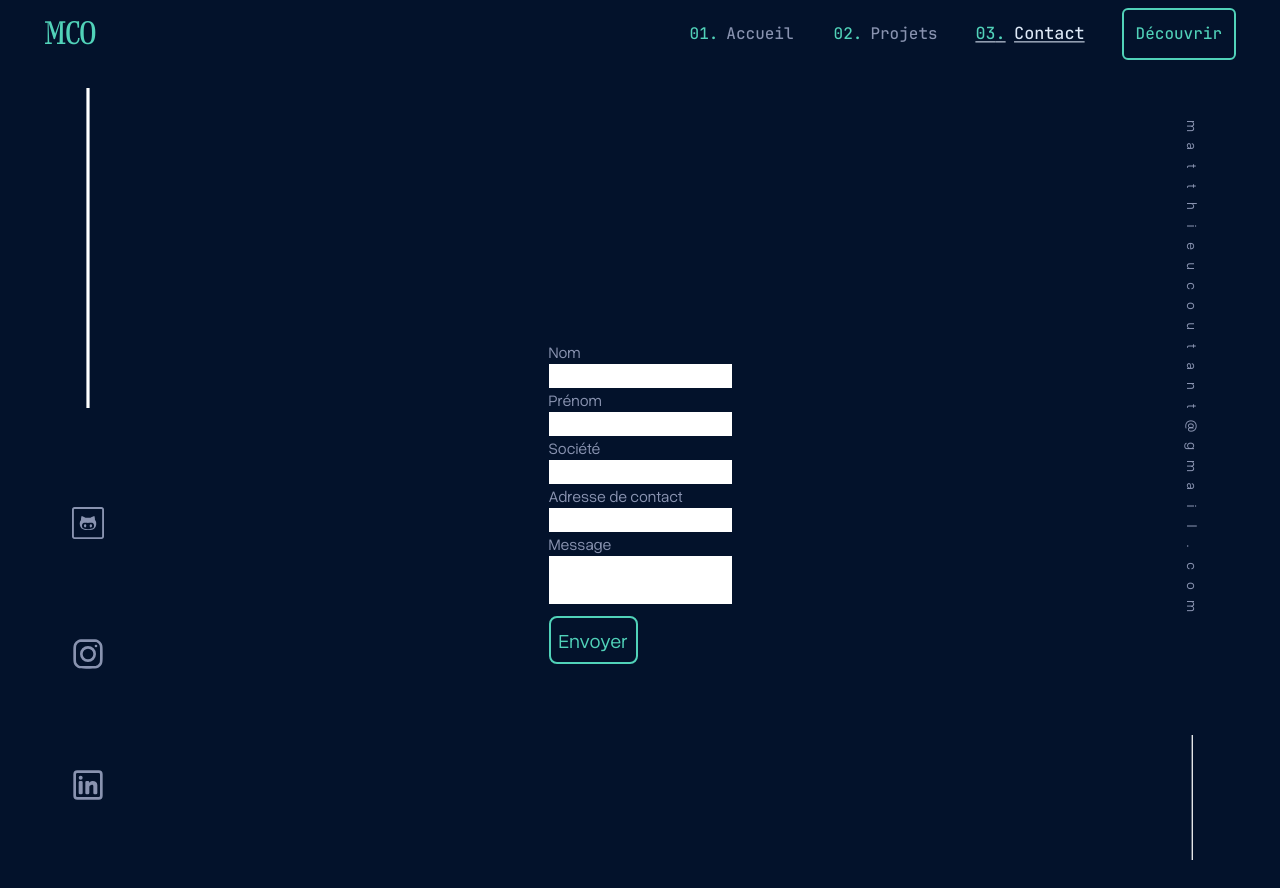
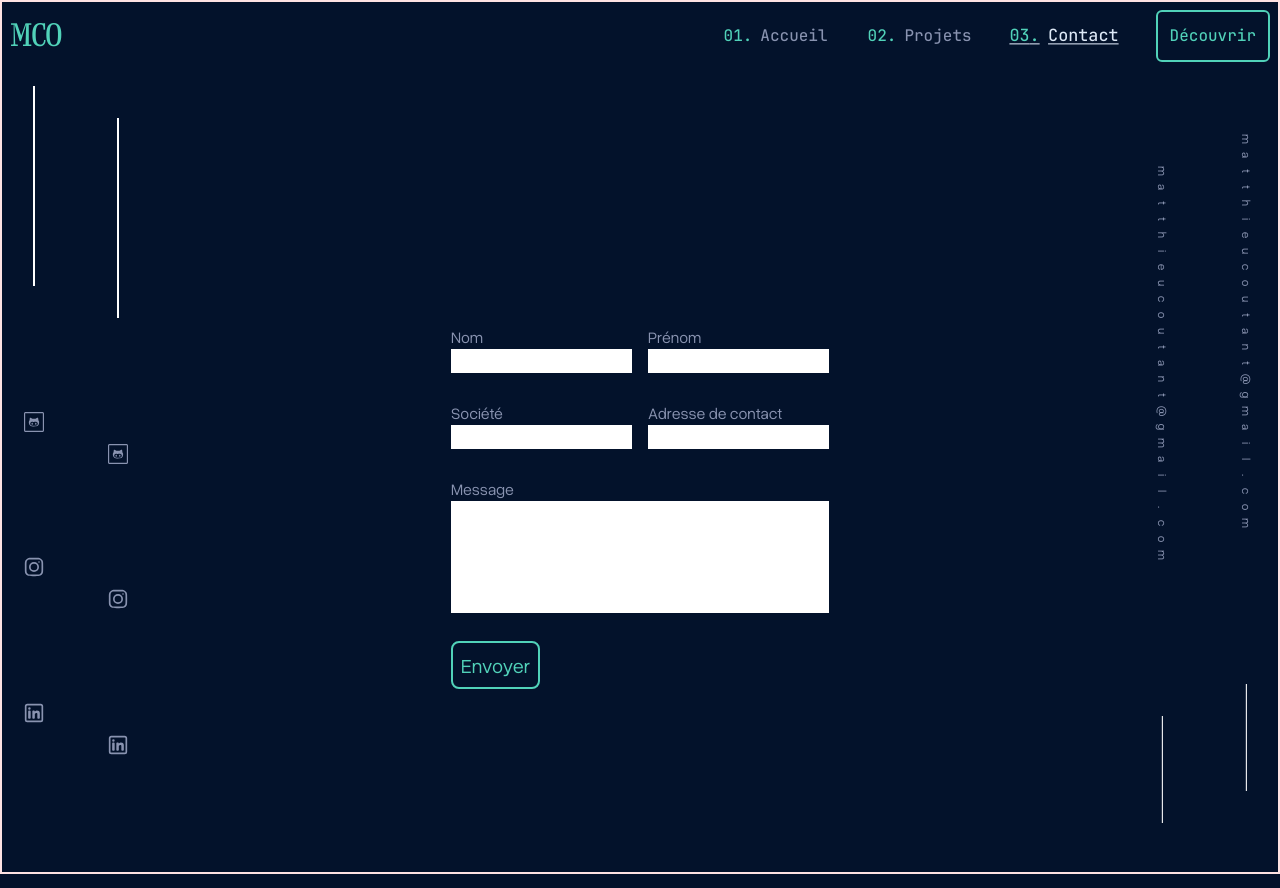
Before and after one commit to Coucodeur/portfolio-react-tailwindcss, a React (Vite) app: page /contact in a window 1280 px wide. Built offline with nearby package versions, Linux system fonts and the light colour scheme; no server answers.

Commit message:
ajout d'un layout général et implémantation dans le site

```diff
--- a/index.html
+++ b/index.html
@@ -1,4 +1,4 @@
-<!doctype html>
+<!DOCTYPE html>
 <html lang="en" class="bg-primary">
     <head>
         <meta charset="UTF-8" />
@@ -7,7 +7,10 @@
         <title>Matthieu COUTANT</title>
     </head>
     <body>
-    <div id="root" class="min-w-svw font-overused scroll-smooth text-textcolor container min-h-dvh mx-auto border-none border-red-100"></div>
+        <div
+            id="root"
+            class="min-w-svw font-overused scroll-smooth text-textcolor container min-h-dvh mx-auto border-2 border-red-100"
+        ></div>
         <script type="module" src="/src/main.jsx"></script>
     </body>
 </html>
--- a/src/App.jsx
+++ b/src/App.jsx
@@ -1,22 +1,22 @@
-import Navbar from './components/navbar/navbar';
-import Acceuil from './pages/acceuil/acceuil';
-import Projet from './pages/projet/projet';
-import Contact from './pages/contact/contact';
-import Mco from './pages/mco/mco';
+import Navbar from "./components/navbar/navbar";
+import Acceuil from "./pages/acceuil/acceuil";
+import Projet from "./pages/projet/projet";
+import Contact from "./pages/contact/contact";
+import Mco from "./pages/mco/mco";
+import Layout from "./components/shared/Layout";
 
-import { BrowserRouter, Route, Routes } from 'react-router-dom';
+import { BrowserRouter, Route, Routes } from "react-router-dom";
 
 export default function App() {
     return (
         <BrowserRouter>
-      <Navbar />
             <Routes>
-        <Route path="/" element={<Acceuil />} />
-        <Route path="/projet" element={<Projet />} />
-        <Route path="/contact" element={<Contact />} />
-        <Route path="/mco" element={<Mco />} />
-        {/* path="*" fonctionne si jamais l'url ne correspond à rien de déclaré au dessus */}
-        <Route path="*" element={<Acceuil />} />
+                <Route path="/" element={<Layout />}>
+                    <Route index element={<Acceuil />} />
+                    <Route path="projet" element={<Projet />} />
+                    <Route path="contact" element={<Contact />} />
+                    <Route path="mco" element={<Mco />} />
+                </Route>
             </Routes>
         </BrowserRouter>
     );
--- a/src/components/leftside/leftside.jsx
+++ b/src/components/leftside/leftside.jsx
@@ -1,8 +1,8 @@
-import { Link } from 'react-router-dom';
+import { Link } from "react-router-dom";
 
 const Leftside = () => {
     return (
-    <div className="w-44 h-screen max-lg:w-10 grid justify-center gap-3">
+        <div className="w-16 h-[750px]  md:grid justify-center gap-3 hidden">
             <svg
                 className="w-100 fill-textcolor hover:fill-importanttextcolor transition-all"
                 viewBox="0 0 10 100"
@@ -10,9 +10,9 @@ const Leftside = () => {
                 <line x1="5" y1="0" x2="5" y2="100" stroke="white" />
             </svg>
 
-      <Link to={'https://github.com/Coucodeur'} target="_blank">
+            <Link to={"https://github.com/Coucodeur"} target="_blank">
                 <svg
-          className="w-8 fill-textcolor hover:fill-importanttextcolor transition-all"
+                    className="w-5 fill-textcolor hover:fill-importanttextcolor transition-all"
                     viewBox="-143 145 512 512"
                 >
                     <path d="M329 145h-432c-22.1 0-40 17.9-40 40v432c0 22.1 17.9 40 40 40h432c22.1 0 40-17.9 40-40V185c0-22.1-17.9-40-40-40zm10 472c0 5.5-4.5 10-10 10h-432c-5.5 0-10-4.5-10-10V185c0-5.5 4.5-10 10-10h432c5.5 0 10 4.5 10 10v432z" />
@@ -21,11 +21,11 @@ const Leftside = () => {
                 </svg>
             </Link>
             <Link
-        to={'https://help.instagram.com/110121795815331/?helpref=uf_share'}
+                to={"https://help.instagram.com/110121795815331/?helpref=uf_share"}
                 target="_blank"
             >
                 <svg
-          className="w-8 fill-textcolor hover:fill-importanttextcolor transition-all"
+                    className="w-5 fill-textcolor hover:fill-importanttextcolor transition-all"
                     viewBox="0 0 24 24"
                 >
                     <g>
@@ -45,12 +45,12 @@ const Leftside = () => {
             </Link>
             <Link
                 to={
-          'https://www.linkedin.com/public-profile/settings?lipi=urn%3Ali%3Apage%3Ad_flagship3_profile_self_edit_contact-info%3BeEeci7A4RNKTbfeEZGQ8Gg%3D%3D'
+                    "https://www.linkedin.com/public-profile/settings?lipi=urn%3Ali%3Apage%3Ad_flagship3_profile_self_edit_contact-info%3BeEeci7A4RNKTbfeEZGQ8Gg%3D%3D"
                 }
                 target="_blank"
             >
                 <svg
-          className="w-8 fill-textcolor hover:fill-importanttextcolor transition-all"
+                    className="w-5 fill-textcolor hover:fill-importanttextcolor transition-all"
                     viewBox="0 0 24 24"
                 >
                     <path d="M6.5 8a1.5 1.5 0 1 0 0-3 1.5 1.5 0 0 0 0 3ZM5 10a1 1 0 0 1 1-1h1a1 1 0 0 1 1 1v8a1 1 0 0 1-1 1H6a1 1 0 0 1-1-1v-8ZM11 19h1a1 1 0 0 0 1-1v-4.5c0-1.5 3-2.5 3-.5v5a1 1 0 0 0 1 1h1a1 1 0 0 0 1-1v-6c0-2-1.5-3-3.5-3S13 10.5 13 10.5V10a1 1 0 0 0-1-1h-1a1 1 0 0 0-1 1v8a1 1 0 0 0 1 1Z" />
--- a/src/components/navbar/navbar.jsx
+++ b/src/components/navbar/navbar.jsx
@@ -1,12 +1,12 @@
-import { NavLink, Link } from 'react-router-dom';
+import { NavLink, Link } from "react-router-dom";
 const Navbar = () => {
     const links = [
-    { number: '01', name: 'Accueil', url: '/' },
-    { number: '02', name: 'Projets', url: '/projet' },
-    { number: '03', name: 'Contact', url: '/contact' },
+        { number: "01", name: "Accueil", url: "/" },
+        { number: "02", name: "Projets", url: "/projet" },
+        { number: "03", name: "Contact", url: "/contact" },
     ];
     return (
-    <nav className="w-full flex justify-between items-center pt-2 px-2 md:px-11">
+        <nav className="w-full flex justify-between items-center pt-2 px-2 md:px-2">
             {/* <div className="w-full px-14 max-lg:px-2 max-lg:text-xs flex justify-between items-center"> */}
             <Link
                 to="/"
@@ -27,7 +27,9 @@ const Navbar = () => {
                                 className="hover:text-importanttextcolor hover:scale-105 transition-all items-center flex"
                             >
                                 <div className="flex gap-1 md:gap-2">
-                  <span className=" text-importantcolor">{link.number}.</span>
+                                    <span className=" text-importantcolor">
+                                        {link.number}.
+                                    </span>
                                     <span>{link.name}</span>
                                 </div>
                             </NavLink>
@@ -35,7 +37,7 @@ const Navbar = () => {
                     ))}
                 </ul>
                 <Link
-          to={'/mco'}
+                    to={"/mco"}
                     className="text-importantcolor  border-2 border-importantcolor px-1 py-1 md:px-3 md:py-3  rounded-md hover:bg-importantcolor hover:text-primary transition-all"
                 >
                     Découvrir
--- a/src/components/projectcard/projectcard.jsx
+++ b/src/components/projectcard/projectcard.jsx
@@ -1,13 +1,13 @@
-import { Link } from 'react-router-dom';
+import { Link } from "react-router-dom";
 
 const Projectcard = ({ projet }) => {
     return (
-    <div className="projetContainer opacity-90 w-11/12 max-w-96 p-1 flex flex-col gap-4 rounded-sm hover:bg-textcolor hover:bg-opacity-5 hover:opacity-100 bg-textcolor bg-opacity-5 md:bg-transparent md:p-3">
+        <div className="projetContainer opacity-90 w-11/12 max-w-96 p-1 flex flex-col gap-4 rounded-sm hover:bg-textcolor hover:bg-opacity-5 hover:opacity-100 hover:shadow-2xl bg-textcolor bg-opacity-5 md:bg-transparent md:p-3">
             <h1 className="projetTitle text-2xl text-importanttextcolor">
                 {projet.title}
             </h1>
             <div>
-        {projet.status === 'En cours' ? (
+                {projet.status === "En cours" ? (
                     <span className="projetStatus text-importantcolor">
                         {projet.status}
                     </span>
--- a/src/components/rightside/rightside.jsx
+++ b/src/components/rightside/rightside.jsx
@@ -1,12 +1,12 @@
 const Rightside = () => {
-  const email = 'matthieucoutant@gmail.com';
+    const email = "matthieucoutant@gmail.com";
     const emailArray = [];
     for (let i = 0; i < email.length; i++) {
         emailArray.push(email[i]);
     }
     return (
-    <div className="w-44 h-screen max-lg:w-10 flex-none grid items-center justify-center gap-16">
-      <p className="flex text-sm hover:text-importantcolor text-center flex-col gap-y-0">
+        <div className="w-16 h-[750px] flex-none md:grid hidden items-center justify-center gap-16">
+            <p className="flex text-xs hover:text-importantcolor text-center flex-col gap-y-0">
                 {emailArray.map((letter, index) => (
                     <span className="rotate-90" key={index}>
                         {letter}
--- /dev/null
+++ b/src/components/shared/Layout.jsx
@@ -0,0 +1,22 @@
+import React from "react";
+import { Outlet } from "react-router-dom";
+import Leftside from "../leftside/leftside";
+import Rightside from "../rightside/rightside";
+import Navbar from "../navbar/navbar";
+
+const Layout = () => {
+    return (
+        <div className="layout w-full h-full">
+            <Navbar />
+            <div className="layout-content md:flex mt-6">
+                <Leftside />
+                <div className="basis-auto grow mx-4 p-1  border-sky-200">
+                    {<Outlet />}
+                </div>
+                <Rightside />
+            </div>
+        </div>
+    );
+};
+
+export default Layout;
--- /dev/null
+++ b/src/data/cv.js
@@ -0,0 +1,14 @@
+const jobs = [
+    {
+        id: 1,
+        title: 'Développeur Web',
+        company: 'Freelance',
+        date: "2021 - Aujourd'hui",
+        description: "Développement de sites web pour des clients, intégration de maquettes, création de sites web sur mesure, maintenance de sites web existants."
+        keyPoints: [
+
+        ]
+    }
+]
+
+export default jobs;
--- a/src/pages/acceuil/acceuil.jsx
+++ b/src/pages/acceuil/acceuil.jsx
@@ -1,19 +1,15 @@
-import { Link } from 'react-router-dom';
-import Leftside from '../../components/leftside/leftside';
-import Rightside from '../../components/rightside/rightside';
+import { Link } from "react-router-dom";
 
 const Acceuil = () => {
     return (
-    <div className="mt-7 flex">
-      <Leftside />
-      <div className="basis-auto mt-7 grow flex items-center justify-center">
-        <div className="w-full max-w-3xl px-4 flex flex-col gap-9 ">
+        <div className="home-page">
+            <div className="desc-container flex flex-col gap-7 mt-5 max-w-[550px] md:max-w-none lg:max-w-[850px] mx-auto">
                 <p className="text-importantcolor font-jetbrain text-xl tracking-widest">
                     {/* eslint-disable-next-line react/no-unescaped-entities */}
                     Bonjour, je m'appelle
                 </p>
                 <div>
-            <h1 className="md:text-7xl text-5xl text-importanttextcolor tracking-widest mt-4">
+                    <h1 className="md:text-7xl text-5xl text-importanttextcolor tracking-wides">
                         Matthieu COUTANT.
                     </h1>
                     <h2 className="md:text-3xl text-2xl tracking-widest">
@@ -21,24 +17,24 @@ const Acceuil = () => {
                     </h2>
                 </div>
                 <div>
-            <p className="text-2xl mt-6">
+                    <p className="text-xl ">
                         Je suis un développeur passionné par la création d'applications
                         web modernes et performantes.
                     </p>
-            <p className="text-2xl mt-1">
+                    <p className="text-xl ">
                         Basé en Alsace, je serais ravis de vous aider dans votre
                         digitalisation.
                     </p>
                 </div>
-          <div className="mt-20 flex items-center justify-between md:justify-center md:gap-24">
+                <div className="flex items-center justify-around ">
                     <Link
-              to={'/contact'}
+                        to={"/contact"}
                         className="border-2 border-importantcolor rounded-md text-importantcolor text-base px-1 py-1 md:hover:bg-importantcolor md:hover:text-primary transition-all md:py-5 md:px-7 md:text-2xl"
                     >
                         Prennons contact
                     </Link>
                     <Link
-              to={'/mco'}
+                        to={"/mco"}
                         className="border-2 border-textcolor rounded-md text-textcolor text-base px-1 py-1 md:hover:bg-textcolor md:hover:text-primary transition-all md:py-5 md:px-7 md:text-2xl"
                     >
                         En savoir plus
@@ -46,8 +42,6 @@ const Acceuil = () => {
                 </div>
             </div>
         </div>
-      <Rightside />
-    </div>
     );
 };
 
--- a/src/pages/contact/contact.jsx
+++ b/src/pages/contact/contact.jsx
@@ -1,7 +1,7 @@
-import { useRef } from 'react';
-import Leftside from '../../components/leftside/leftside';
-import Rightside from '../../components/rightside/rightside';
-import emailjs from '@emailjs/browser';
+import { useRef } from "react";
+import Leftside from "../../components/leftside/leftside";
+import Rightside from "../../components/rightside/rightside";
+import emailjs from "@emailjs/browser";
 const serviceId = import.meta.env.VITE_SERVICE_ID;
 const templateID = import.meta.env.VITE_TEMPLATE_ID;
 const publicKey = import.meta.env.VITE_PUBLIC_KEY;
@@ -18,10 +18,10 @@ const Contact = () => {
             })
             .then(
                 () => {
-          console.log('SUCCESS!');
+                    console.log("SUCCESS!");
                 },
                 (error) => {
-          console.log('FAILED...', error.text);
+                    console.log("FAILED...", error.text);
                 }
             );
     };
@@ -30,7 +30,11 @@ const Contact = () => {
         <div className="mt-7 flex">
             <Leftside />
             <div className="mt-7 basis-auto grow grid items-center justify-center">
-        <form ref={form} onSubmit={(e) => sendEmail(e)}>
+                <form
+                    ref={form}
+                    onSubmit={(e) => sendEmail(e)}
+                    className="grid grid-cols-2 grid-rows-5 gap-4"
+                >
                     <div className="flex flex-col">
                         <label name="lastName">Nom</label>
                         <input type="text" name="lastName" required />
@@ -47,20 +51,22 @@ const Contact = () => {
                         <label name="mail">Adresse de contact</label>
                         <input type="mail" name="mail" required />
                     </div>
-          <div className="flex flex-col resize-none">
+                    <div className="flex flex-col flex-none row-span-2 col-span-2">
                         <label name="message">Message</label>
                         <textarea
-              className=" resize-none"
+                            className="resize-none w-full h-full"
                             name="message"
                             required
                         ></textarea>
                     </div>
+                    <div>
                         <button
                             className="text-xl border-2 border-importantcolor rounded-lg p-2 mt-3 text-importantcolor hover:bg-importantcolor hover:text-primary transition-all duration-300 ease-in-out"
                             type="submit"
                         >
                             Envoyer
                         </button>
+                    </div>
                 </form>
             </div>
             <Rightside />
--- a/src/pages/mco/mco.jsx
+++ b/src/pages/mco/mco.jsx
@@ -1,11 +1,17 @@
-import Leftside from '../../components/leftside/leftside';
-import Rightside from '../../components/rightside/rightside';
+import Leftside from "../../components/leftside/leftside";
+import Rightside from "../../components/rightside/rightside";
 const Mco = () => {
     return (
         <div className="mt-32 flex">
             <Leftside />
             <div className="basis-auto grow grid items-center justify-center">
                 <h1 className="text-6xl text-red-400">En construction</h1>
+                <div className="columns-2">
+                    <p>Well, let me tell you something, ...</p>
+                    <p className="break-inside-avoid-column">Sure, go ahead, laugh...</p>
+                    <p>Maybe we can live without...</p>
+                    <p>Look. If you think this is...</p>
+                </div>
             </div>
             <Rightside />
         </div>
```
Lines whose indentation alone changed are shown as unchanged.
